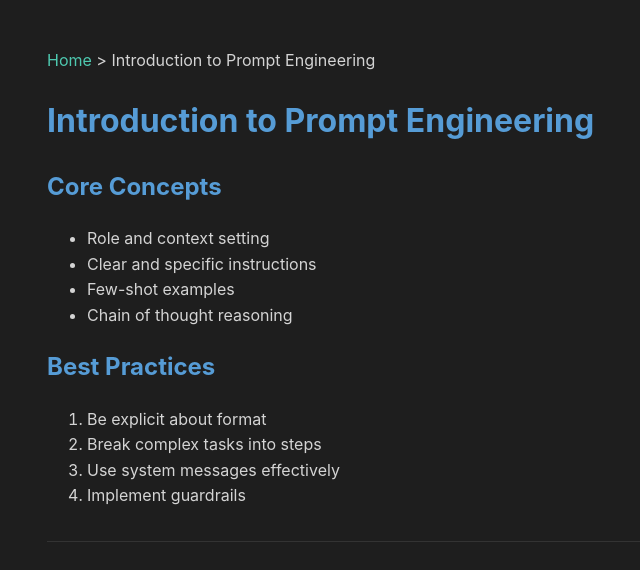
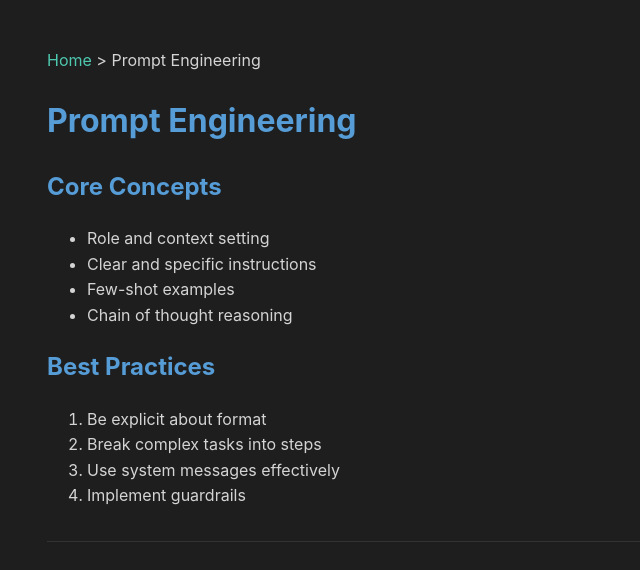
Before and after one commit to pupadupa/pupadupa.github.io, a Jekyll site: the page built from articles/prompt-engineering.md, in a window 1280 px wide, cut to the strip 0-570 px from the top of the page. Shown: the whole strip, without its empty margins (193-833 px from the left). Built offline with Jekyll 4.4.1, drawn with Linux system fonts in a browser that asks for light colours.

```diff
--- a/articles/prompt-engineering.md
+++ b/articles/prompt-engineering.md
@@ -3,9 +3,9 @@
 title: RAG vs Fine-tuning
 ---
 
-[Home](../index.md) > Introduction to Prompt Engineering
+[Home](../index.md) > Prompt Engineering
 
-# Introduction to Prompt Engineering
+# Prompt Engineering
 
 ## Core Concepts
 - Role and context setting
```
